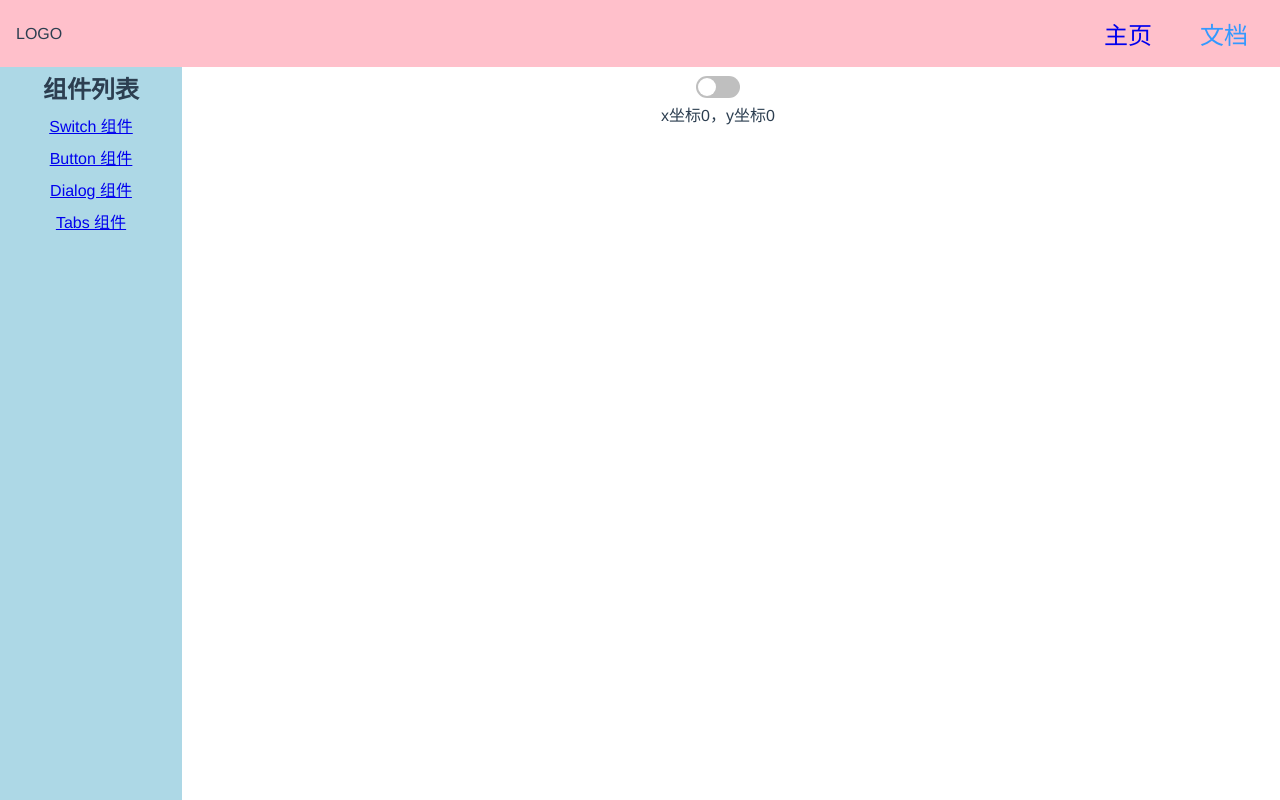
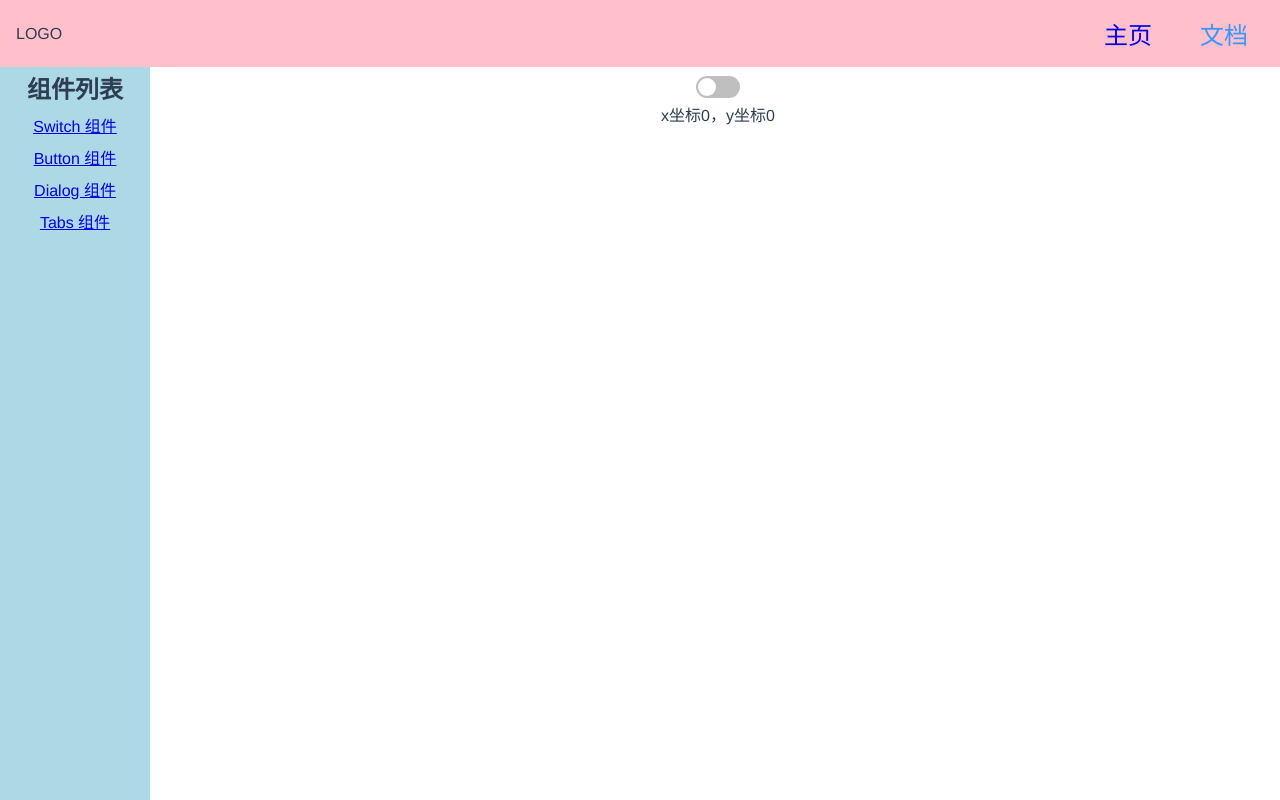
Before and after one commit to wlin00/wlinUiVite, a Vue app: page /#/doc/switch in a window 1280 px wide. Built offline with nearby package versions, Linux system fonts and the light colour scheme; what vue3-clickout would draw is missing.

Commit message:
fix:style-fix

```diff
--- a/src/lib/Tabs/Tabs.vue
+++ b/src/lib/Tabs/Tabs.vue
@@ -118,7 +118,7 @@ $border-color: #d9d9d9;
     left: 0;
     bottom: -1px;
     width: 100px;
-    transition: left .25s linear;
+    transition: left .2s linear;
   }
 }
 
--- a/src/views/Doc.vue
+++ b/src/views/Doc.vue
@@ -70,6 +70,7 @@ export default {
 }
 aside {
   background: lightblue;
+  box-sizing: border-box;
   width: 150px;
   padding: 16px;
   position: fixed;
```
